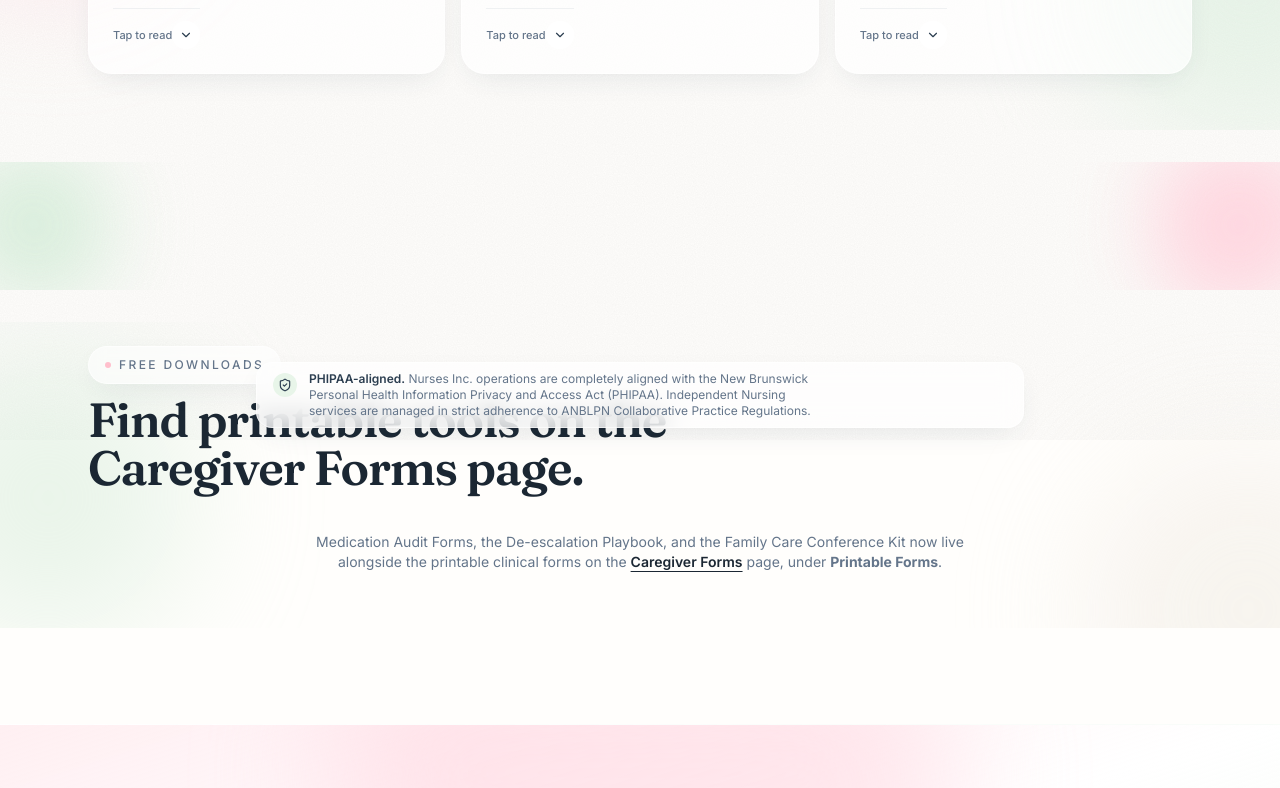
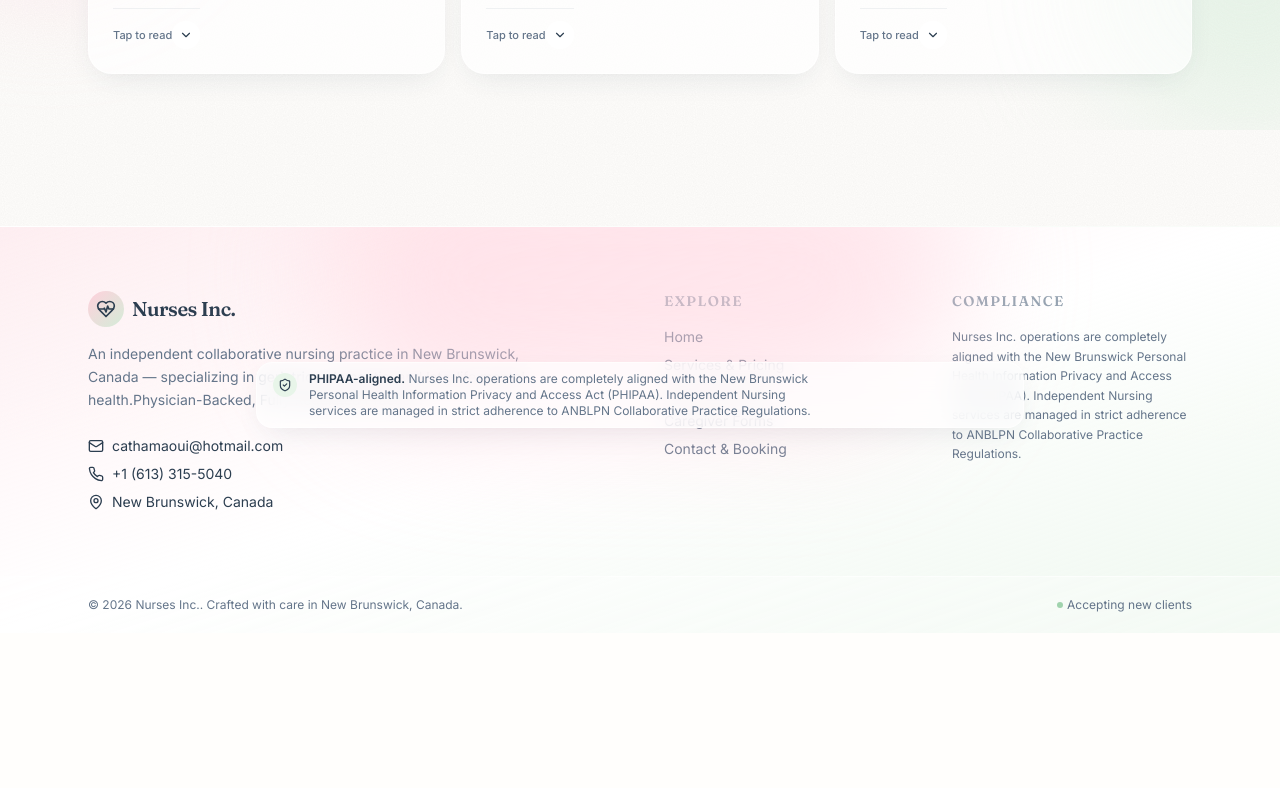
Before and after one commit to hamaouic/nursesinc, a React (Vite) app: page /knowledge in a window 1280 px wide. Shown: the part 360-1148 px from the top of the page. After the commit the page ends 993 px from the top, so only its background shows below. Built offline with nearby package versions, Linux system fonts and the light colour scheme.

Commit message:
Remove Free downloads section from /knowledge page entirely

```diff
--- a/src/pages/Knowledge.tsx
+++ b/src/pages/Knowledge.tsx
@@ -1,13 +1,11 @@
 import Section from '@/components/Section';
-import SectionDivider from '@/components/SectionDivider';
 import KnowledgeExplorer from '@/components/KnowledgeExplorer';
 
 export default function Knowledge() {
   return (
-    <>
+    <div className="relative overflow-hidden">
       <div className="pt-2" />
 
-      <div className="relative overflow-hidden">
       <span
         aria-hidden
         className="pointer-events-none absolute -left-24 top-12 h-72 w-72 rounded-full bg-blush-200 opacity-50 blur-3xl"
@@ -16,6 +14,7 @@ export default function Knowledge() {
         aria-hidden
         className="pointer-events-none absolute -right-32 top-44 h-80 w-80 rounded-full bg-mint-200 opacity-50 blur-3xl"
       />
+
       <Section
         eyebrow="Knowledge Hub"
         title={
@@ -31,37 +30,5 @@ export default function Knowledge() {
         <KnowledgeExplorer />
       </Section>
     </div>
-
-      <SectionDivider variant="mint" />
-
-      <div className="relative overflow-hidden">
-        <span
-          aria-hidden
-          className="pointer-events-none absolute -left-24 top-8 h-72 w-72 rounded-full bg-mint-200 opacity-50 blur-3xl"
-        />
-        <span
-          aria-hidden
-          className="pointer-events-none absolute -right-32 top-32 h-80 w-80 rounded-full bg-cream-200 opacity-60 blur-3xl"
-        />
-        <Section
-          eyebrow="Free downloads"
-          title={<>Find printable tools on the Caregiver Forms page.</>}
-          description=""
-        >
-          <p className="mx-auto max-w-2xl text-center text-sm text-ink-400">
-            Medication Audit Forms, the De-escalation Playbook, and the Family
-            Care Conference Kit now live alongside the printable clinical
-            forms on the{' '}
-            <a
-              href="/forms"
-              className="font-semibold text-ink-700 underline underline-offset-4 hover:text-blush-500"
-            >
-              Caregiver Forms
-            </a>{' '}
-            page, under <strong>Printable Forms</strong>.
-          </p>
-        </Section>
-      </div>
-    </>
   );
 }
```
Lines whose indentation alone changed are shown as unchanged.
